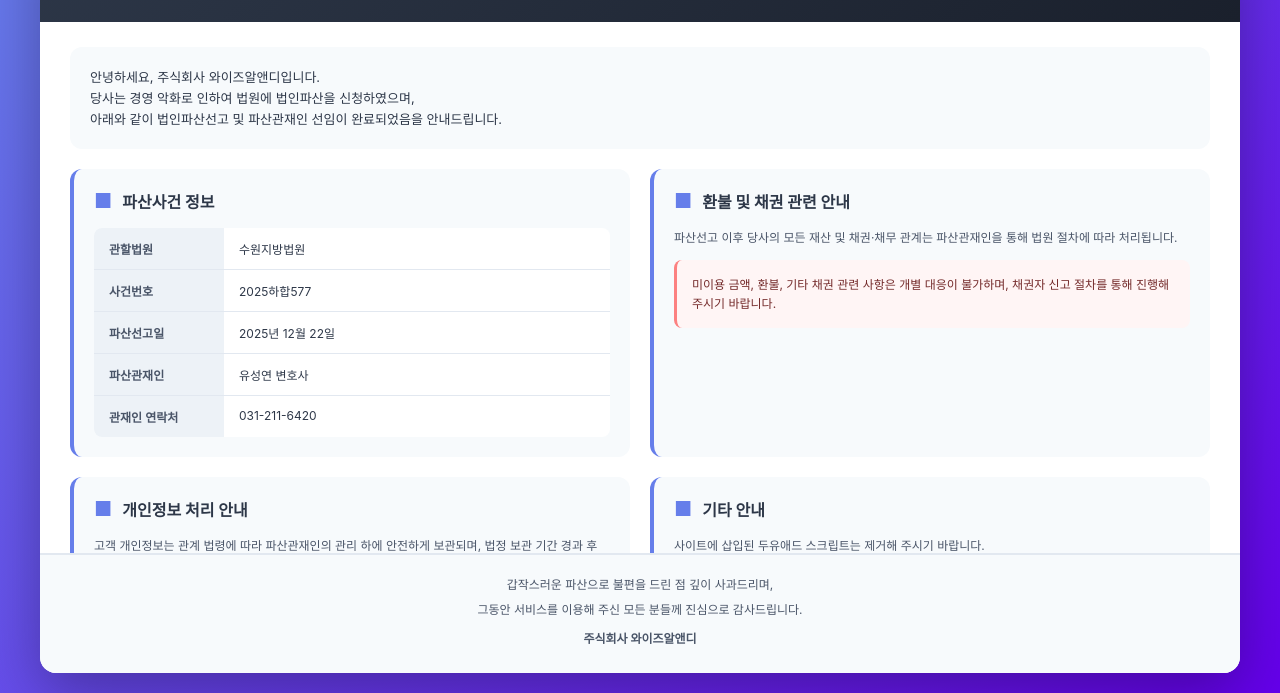
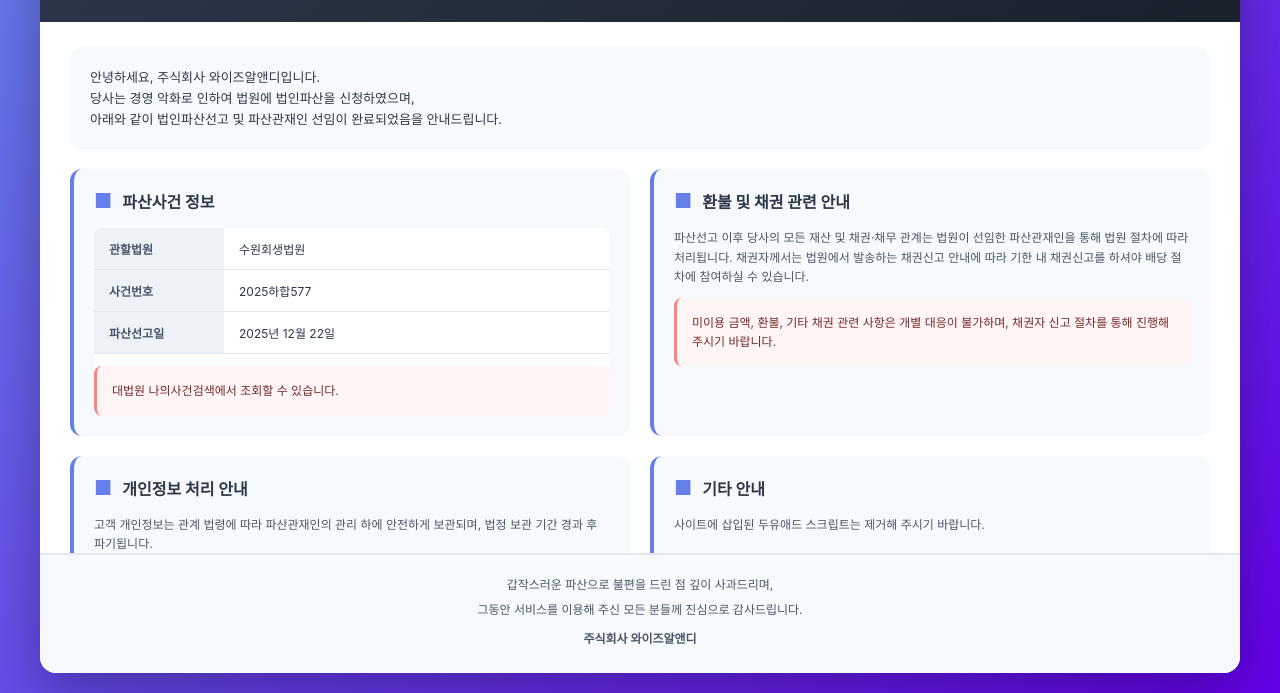
Before and after one commit to SeonJae83/eomanager, a plain HTML site: page index.html in a window 1280 px wide. Shown: the part 107-800 px from the top of the page. Drawn offline with Linux system fonts and the light colour scheme.

Commit message:
Update index.html

```diff
--- a/index.html
+++ b/index.html
@@ -219,7 +219,7 @@
                 <div class="info-table">
                     <div class="info-row">
                         <div class="info-label">관할법원</div>
-                        <div class="info-value">수원지방법원</div>
+                        <div class="info-value">수원회생법원</div>
                     </div>
                     <div class="info-row">
                         <div class="info-label">사건번호</div>
@@ -229,21 +229,19 @@
                         <div class="info-label">파산선고일</div>
                         <div class="info-value">2025년 12월 22일</div>
                     </div>
-                    <div class="info-row">
-                        <div class="info-label">파산관재인</div>
-                        <div class="info-value">유성연 변호사</div>
-                    </div>
-                    <div class="info-row">
-                        <div class="info-label">관재인 연락처</div>
-                        <div class="info-value">031-211-6420</div>
-                    </div>
+<div class="highlight">
+                    <p>대법원 나의사건검색에서 조회할 수 있습니다.</p>
+                </div>
                 </div>
             </div>
 
             <div class="section">
                 <div class="section-title">환불 및 채권 관련 안내</div>
                 <div class="description">
-                    파산선고 이후 당사의 모든 재산 및 채권·채무 관계는 파산관재인을 통해 법원 절차에 따라 처리됩니다.
+                    파산선고 이후 당사의 모든 재산 및 채권·채무 관계는
+법원이 선임한 파산관재인을 통해 법원 절차에 따라 처리됩니다.
+채권자께서는 법원에서 발송하는 채권신고 안내에 따라
+기한 내 채권신고를 하셔야 배당 절차에 참여하실 수 있습니다.
                 </div>
                 <div class="highlight">
                     <p>미이용 금액, 환불, 기타 채권 관련 사항은 개별 대응이 불가하며, 채권자 신고 절차를 통해 진행해 주시기 바랍니다.</p>
```
